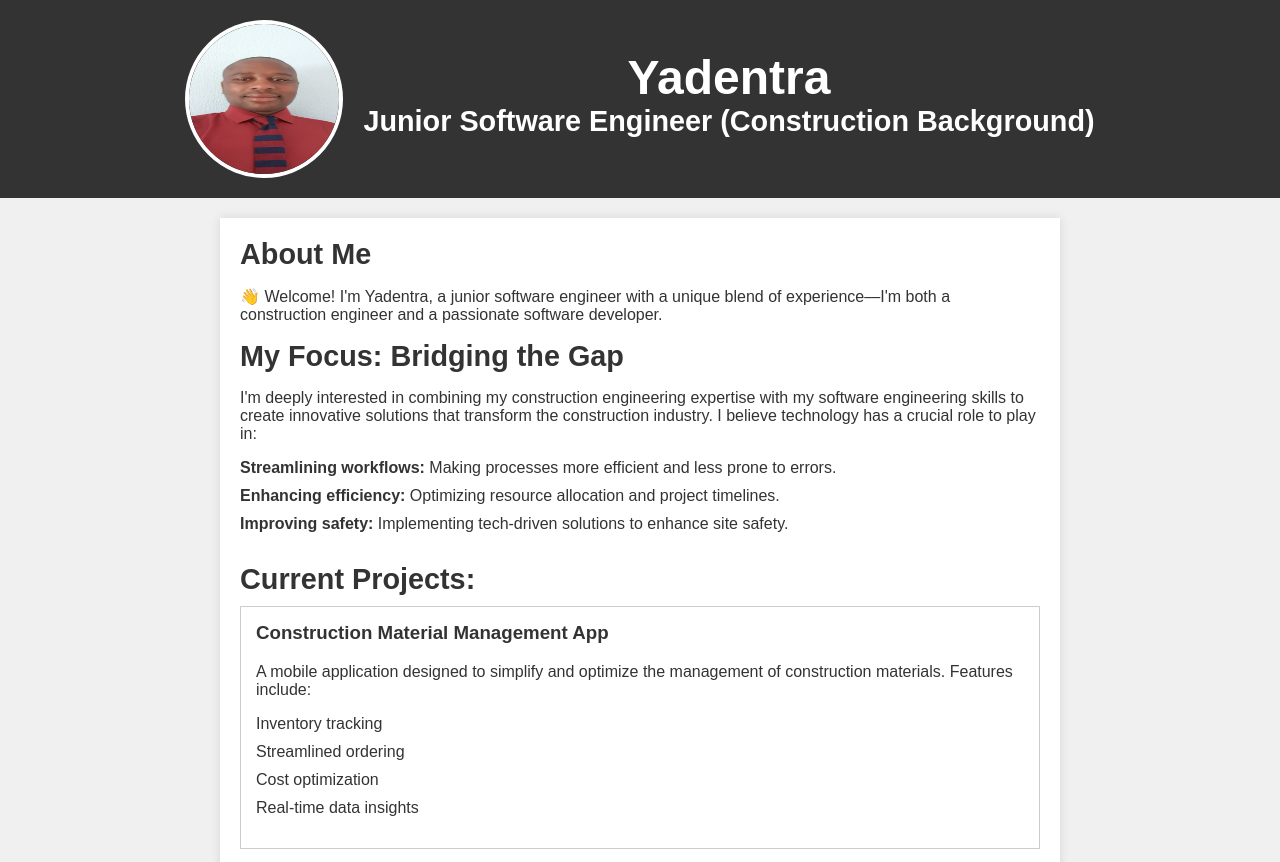
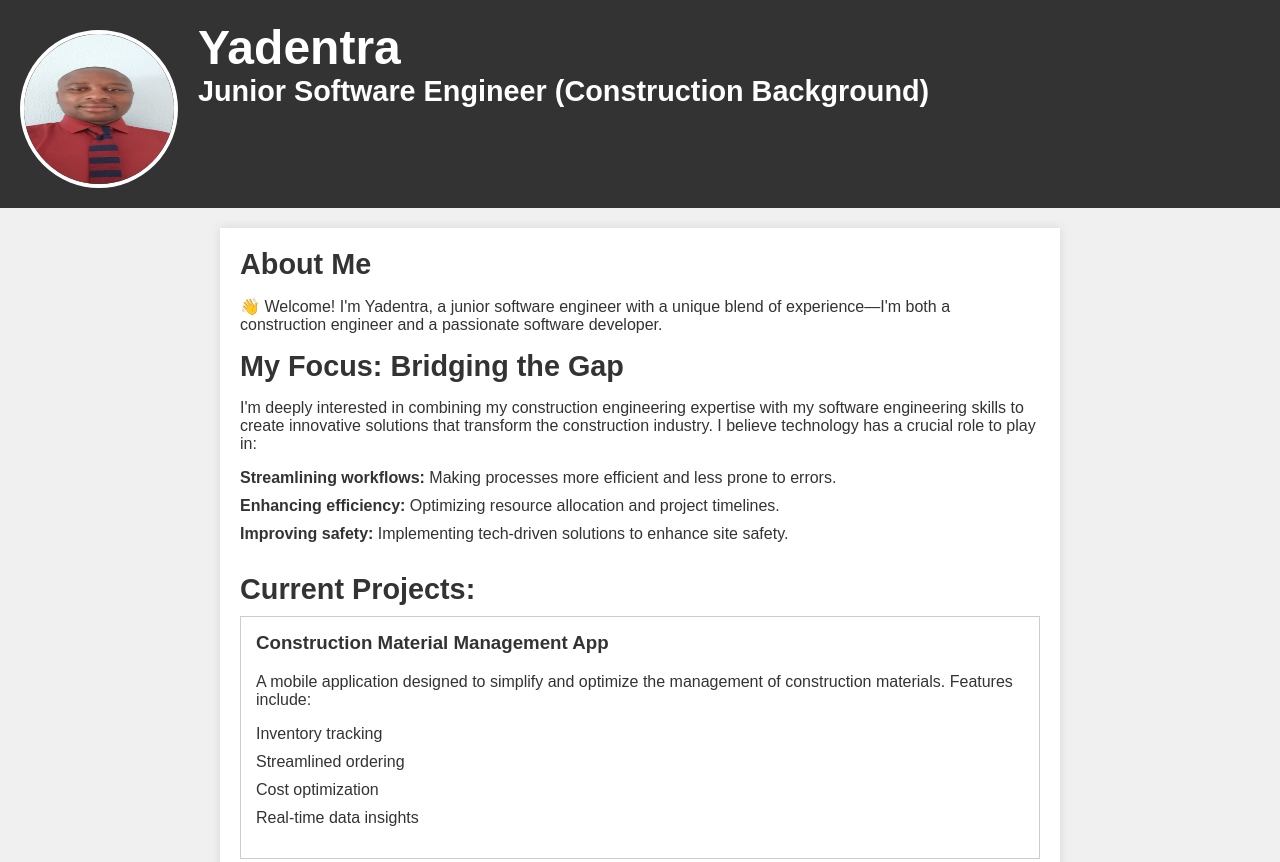
Before and after one commit to Yadentra/yadentra-portfolio, a plain HTML site: page index.html in a window 1280 px wide. Shown: the top 862 px of the page. Drawn offline with Linux system fonts and the light colour scheme.

Commit message:
style.css

```diff
--- a/style.css
+++ b/style.css
@@ -10,15 +10,11 @@ header {
     background-color: #333;
     color: #fff;
     padding: 20px;
-    display: flex;
-    justify-content: center;
-    align-items: center;
 }
 
 .header-container {
     display: flex;
-    align-items: center;
-    text-align: center;
+    align-items: flex-start;
 }
 
 .profile-picture {
@@ -27,6 +23,7 @@ header {
     border-radius: 50%;
     border: 4px solid #fff;
     margin-right: 20px;
+    margin-top: 10px;
 }
 
 .header-text {
```
